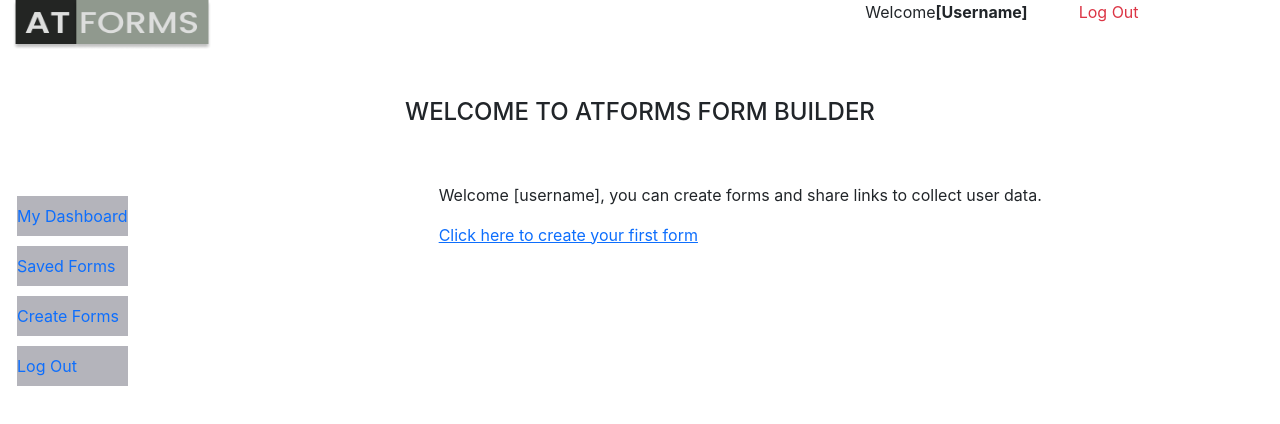
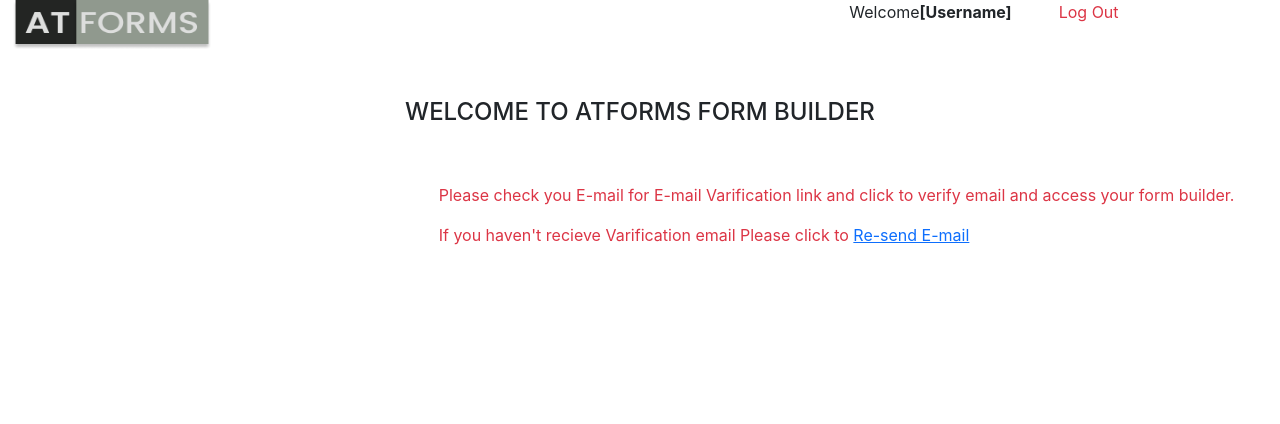
Before and after one commit to Archana-Paithankar/atformsbuilder, a React (Create React App) app: page / in a window 1280 px wide. Shown: the top 424 px of the page. Built offline with nearby package versions, Linux system fonts and the light colour scheme.

Commit message:
third changes

```diff
--- a/src/Components/WelcomePage.js
+++ b/src/Components/FirstTimeLoginScreen.js
@@ -2,7 +2,7 @@
 import '../Css/style.css'
 import Dashboard from './Dashboard';
 import Site from './Site';
-export default function WelcomePage() {
+export default function FirstTimeLoginScreen() {
     return <div>
         <div className='container-fluid'>
             <div className='row'>
--- a/src/index.js
+++ b/src/index.js
@@ -5,15 +5,16 @@
 import reportWebVitals from './reportWebVitals';
 import Homepage from './Components/Homepage'
 
-import WelcomePage from './Components/WelcomePage'
+
 import Routers from './Routers/Routers';
 import CreateForm from './Components/CreateForm';
 import UserDashboardFirst from './Components/UserDashboardFirst';
 import FormFields from './Components/FormFields';
+import FirstTimeLoginScreen from './Components/FirstTimeLoginScreen';
 
 ReactDOM.render(
   <React.StrictMode>
-    <UserDashboardFirst />
+    <FirstTimeLoginScreen />
 
   </React.StrictMode>,
   document.getElementById('root')
```
